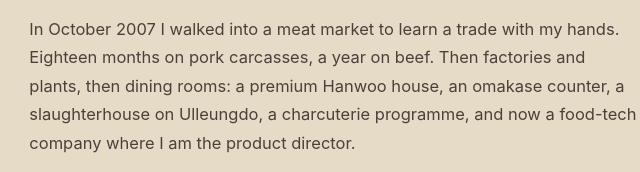
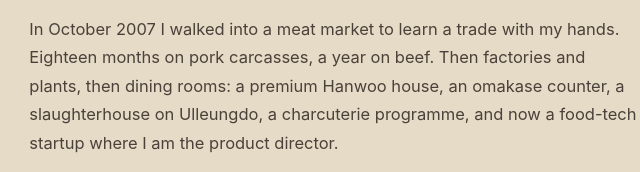
Before and after one commit to Ronkoai/ron-butchery-place, a plain HTML site: page about.html in a window 1280 px wide. Shown: the part 582-754 px from the top of the page, 560-1200 px from the left. Drawn offline with Linux system fonts and the light colour scheme; a web font is replaced by a local one.

Commit message:
Use the same 'food-tech startup' wording in the About introduction

```diff
--- a/about.html
+++ b/about.html
@@ -69,7 +69,7 @@
         </figure>
         <div class="about-copy">
           <p>I spent the first thirteen years of my working life inside systems. From 1995 I was in the procurement department of a listed construction company &mdash; steel, ready-mixed concrete, plate, subcontractor bids &mdash; and then on the company-wide BPR team that took every department's process apart, redesigned it and put it on a computer. From 2003 to 2007 I sold financial products, which teaches you to sit in front of a stranger and explain something difficult in plain words.</p>
-          <p>In October 2007 I walked into a meat market to learn a trade with my hands. Eighteen months on pork carcasses, a year on beef. Then factories and plants, then dining rooms: a premium Hanwoo house, an omakase counter, a slaughterhouse on Ulleungdo, a charcuterie programme, and now a food-tech company where I am the product director.</p>
+          <p>In October 2007 I walked into a meat market to learn a trade with my hands. Eighteen months on pork carcasses, a year on beef. Then factories and plants, then dining rooms: a premium Hanwoo house, an omakase counter, a slaughterhouse on Ulleungdo, a charcuterie programme, and now a food-tech startup where I am the product director.</p>
           <p>I am not a chef who picked up business, or a businessman who likes food. I am a butcher who spent a decade inside corporate systems first, and that combination is the work: a craft that can be taught, costed, written down and repeated.</p>
           <div class="stat-line">
             <span><b>31</b>years working</span>
```
